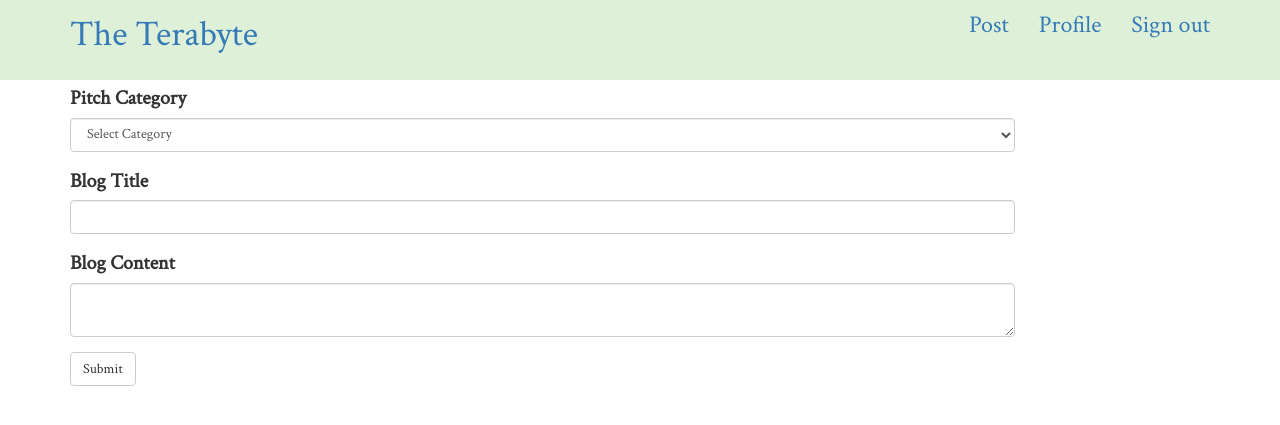
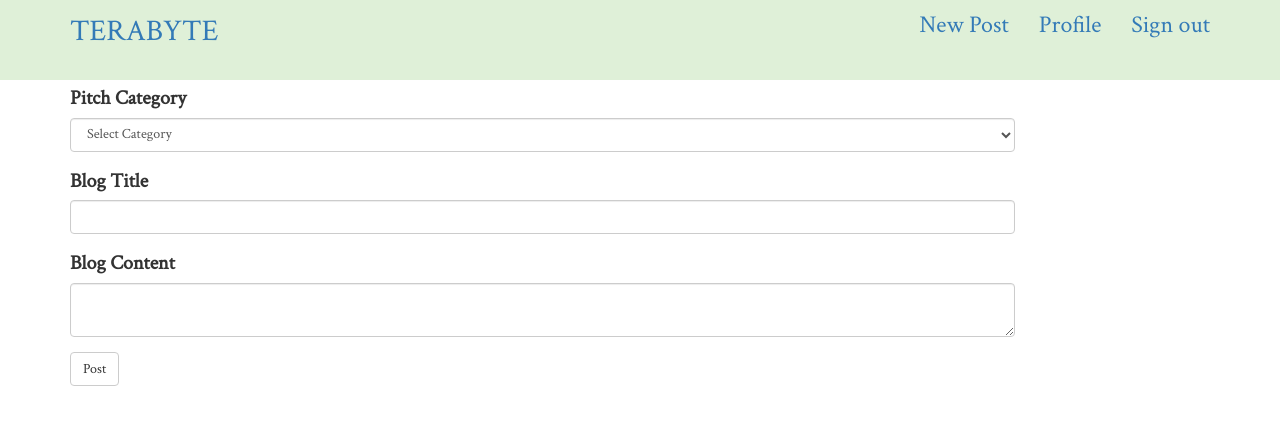
Before and after one commit to TonyKioko/TheBlog, a Flask app: page /post/new in a window 1280 px wide. Shown: the top 425 px of the page. Run offline with Flask 2, Linux system fonts and the light colour scheme; the visitor is signed in with stand-in values (Sample User, id 1); data comes from the database, SQL or seed files in the repository; some libraries are stand-ins or nearby versions.

Commit message:
update post functionality test working

```diff
--- a/app/main/forms.py
+++ b/app/main/forms.py
@@ -8,7 +8,7 @@ class PostsForm(FlaskForm):
                                        ('Promotion-Pitch', 'Promotion Pitch'), ('Business-Pitch', 'Business Pitch')], validators=[Required()])
     title = StringField('Blog Title',validators = [Required()])
     body = TextAreaField('Blog Content',validators = [Required()])
-    submit = SubmitField('Submit')
+    submit = SubmitField('Post')
 
 class CommentsForm(FlaskForm):
     comment = TextAreaField('Comment on pitch',validators = [Required()])
--- a/app/main/views.py
+++ b/app/main/views.py
@@ -1,4 +1,4 @@
-from flask import render_template,request,redirect,url_for, abort
+from flask import render_template,request,redirect,url_for, abort, flash
 from . import main
 from flask_login import login_required,current_user
 from .forms import PostsForm,CommentsForm,UpdateProfile
@@ -52,7 +52,7 @@ def update_profile(uname):
 
 @main.route('/post/new',methods = ['GET','POST'])
 @login_required
-def new_pitch():
+def new_post():
     '''
     View pitch function that returns the pitch page and data
     '''
@@ -65,10 +65,38 @@ def new_pitch():
 
         new_post = Posts(body=body,category=category,title=title,user_id=current_user.id)
         new_post.save_post()
-
+        flash('Your post has been created!', 'success')
         return redirect(url_for('main.home'))
 
     return render_template('new_post.html', pitch_form = form)
+@main.route("/pitch/<int:id>/update", methods=['GET', 'POST'])
+@login_required
+def update_post(id):
+    post = Posts.query.get_or_404(id)
+    if post.user != current_user:
+        abort(403)
+    form = PostsForm()
+    if form.validate_on_submit():
+        post.title = form.title.data
+        post.body = form.body.data
+        db.session.commit()
+        # flash('Your post has been updated!', 'success')
+        return redirect(url_for('main.home',id=post.id))
+    elif request.method == 'GET':
+        form.title.data = post.title
+        form.body.data = post.body
+    return render_template('new_post.html', title='Update Post',
+                           pitch_form=form)
+
+
+
+
+
+
+
+
+
+
 
 @main.route('/pitch/<int:id>',methods = ['GET', 'POST'])
 @login_required
--- a/app/templates/navbar.html
+++ b/app/templates/navbar.html
@@ -8,7 +8,7 @@
               <span class="icon-bar"></span>
               <span class="icon-bar"></span>
             </button>
-            <a class="navbar-brand" href="/" style="margin-top:-20px;"><h1>The Terabyte</h1></a>
+            <a class="navbar-brand" href="/" style="margin-top:-20px;"><h2>TERABYTE</h2></a>
             <ul class="nav navbar-nav navbar-left">
 
               </ul>
@@ -17,7 +17,7 @@
         <div class="navbar-collapse collapse">
             <ul class="nav navbar-nav navbar-right">
                 {% if current_user.is_authenticated %}
-                <li><a href="/post/new">Post</a></li>
+                <li><a href="/post/new">New Post</a></li>
                 <li><a href="{{url_for('main.profile',uname=current_user.username)}}">Profile</a></li>
 
 
```
